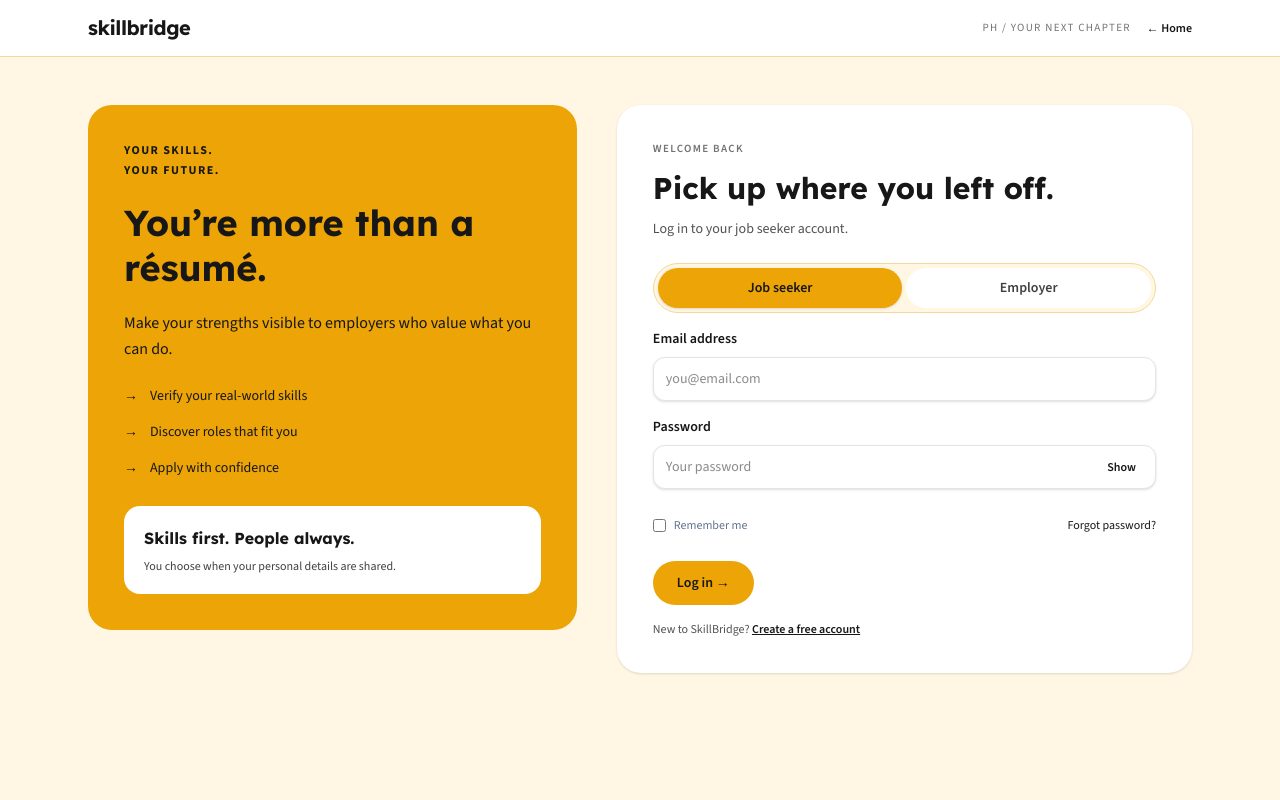
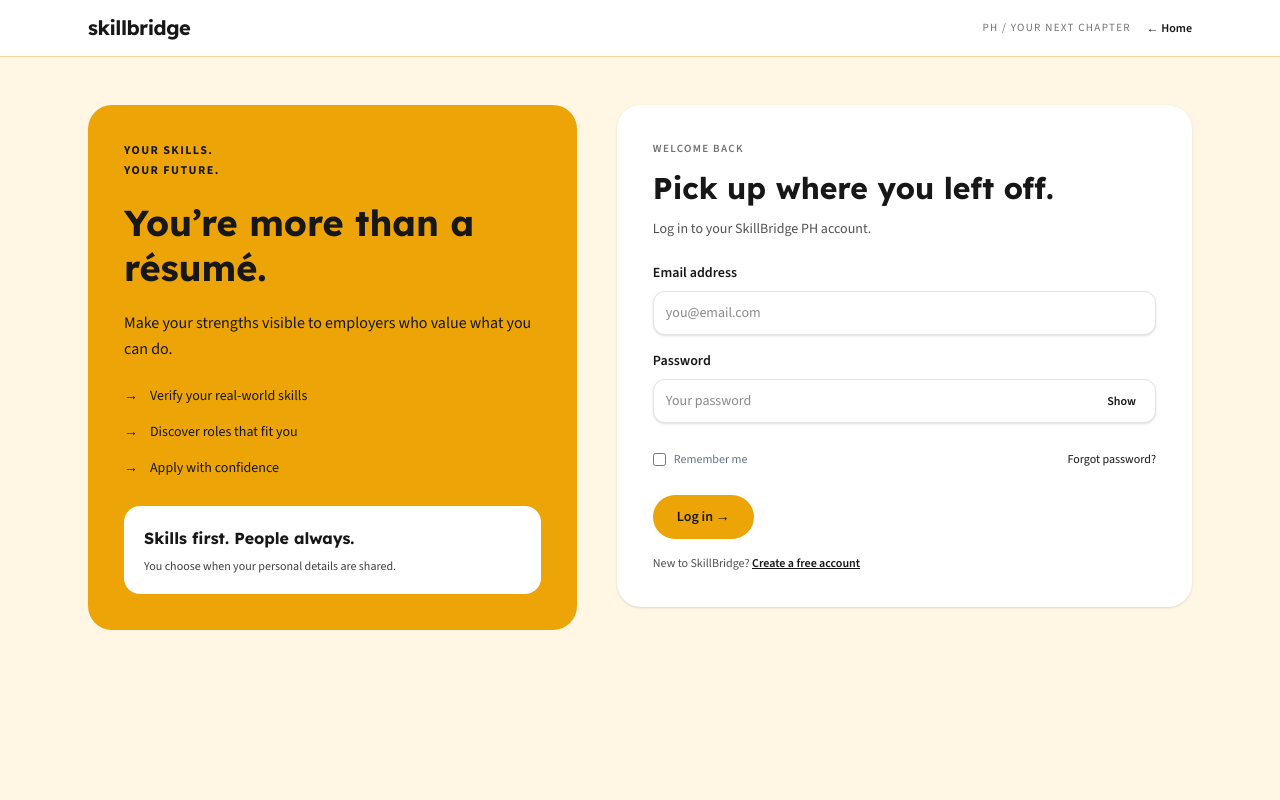
Before and after one commit to JNQuez27/skillbridgeph, a Laravel app: page /login in a window 1280 px wide. Run offline with Laravel 12, Linux system fonts and the light colour scheme; style sheets or scripts are compiled from the project's sources; some libraries are stand-ins or nearby versions.

Commit message:
revert: restore the single login page (no Job seeker / Employer buttons)
Co-Authored-By: Claude Opus 5.5 <noreply@anthropic.com>

```diff
--- a/resources/js/Pages/JobSeeker/Login.jsx
+++ b/resources/js/Pages/JobSeeker/Login.jsx
@@ -1,6 +1,6 @@
 import { useState } from "react";
 import { useForm, usePage } from "@inertiajs/react";
-import AuthLayout, { PANELS } from "./components/layout/AuthLayout";
+import AuthLayout from "./components/layout/AuthLayout";
 import Input from "./components/ui/Input";
 import Button from "./components/ui/Button";
 
@@ -8,8 +8,6 @@ export default function Login() {
   const { props } = usePage();
   const [showPassword, setShowPassword] = useState(false);
   const { data, setData, post, processing, errors } = useForm({
-    // Job seeker / Employer buttons; ?role=employer preselects the employer side.
-    role: new URLSearchParams(window.location.search).get("role") === "employer" ? "employer" : "jobseeker",
     email: "",
     password: "",
     remember: false,
@@ -21,19 +19,8 @@ export default function Login() {
   };
 
   return (
-    <AuthLayout eyebrow="Welcome back" panel={PANELS[data.role]}
-      title={data.role === "employer" ? "Back to your hiring desk." : "Pick up where you left off."}
-      subtitle={data.role === "employer" ? "Log in to your employer account." : "Log in to your job seeker account."}>
+    <AuthLayout eyebrow="Welcome back" title="Pick up where you left off." subtitle="Log in to your SkillBridge PH account.">
       <form className="flex flex-col gap-4" onSubmit={submit}>
-        <div role="radiogroup" aria-label="Log in as" className="grid grid-cols-2 gap-1 rounded-full border border-[#F3D89B] bg-[#FFF6E3] p-1">
-          {[["jobseeker", "Job seeker"], ["employer", "Employer"]].map(([value, label]) => (
-            <button key={value} type="button" role="radio" aria-checked={data.role === value}
-              onClick={() => setData("role", value)}
-              className={`min-h-10 rounded-full text-sm font-semibold transition ${data.role === value ? "bg-[#ECA406] text-neutral-900 shadow-sm" : "bg-white text-neutral-700 hover:bg-[#FFF6E0]"}`}>
-              {label}
-            </button>
-          ))}
-        </div>
         {props.flash?.success && (
           <div role="status" className="rounded-xl bg-[#FFF6E0] px-4 py-3 text-sm text-neutral-900">{props.flash.success}</div>
         )}
@@ -84,7 +71,7 @@ export default function Login() {
         </Button>
         <p className="text-xs text-neutral-600">
           New to SkillBridge?{" "}
-          <a className="font-semibold text-neutral-900 underline" href={data.role === "employer" ? "/signup?role=employer" : "/signup"}>
+          <a className="font-semibold text-neutral-900 underline" href="/signup">
             Create a free account
           </a>
         </p>
```
